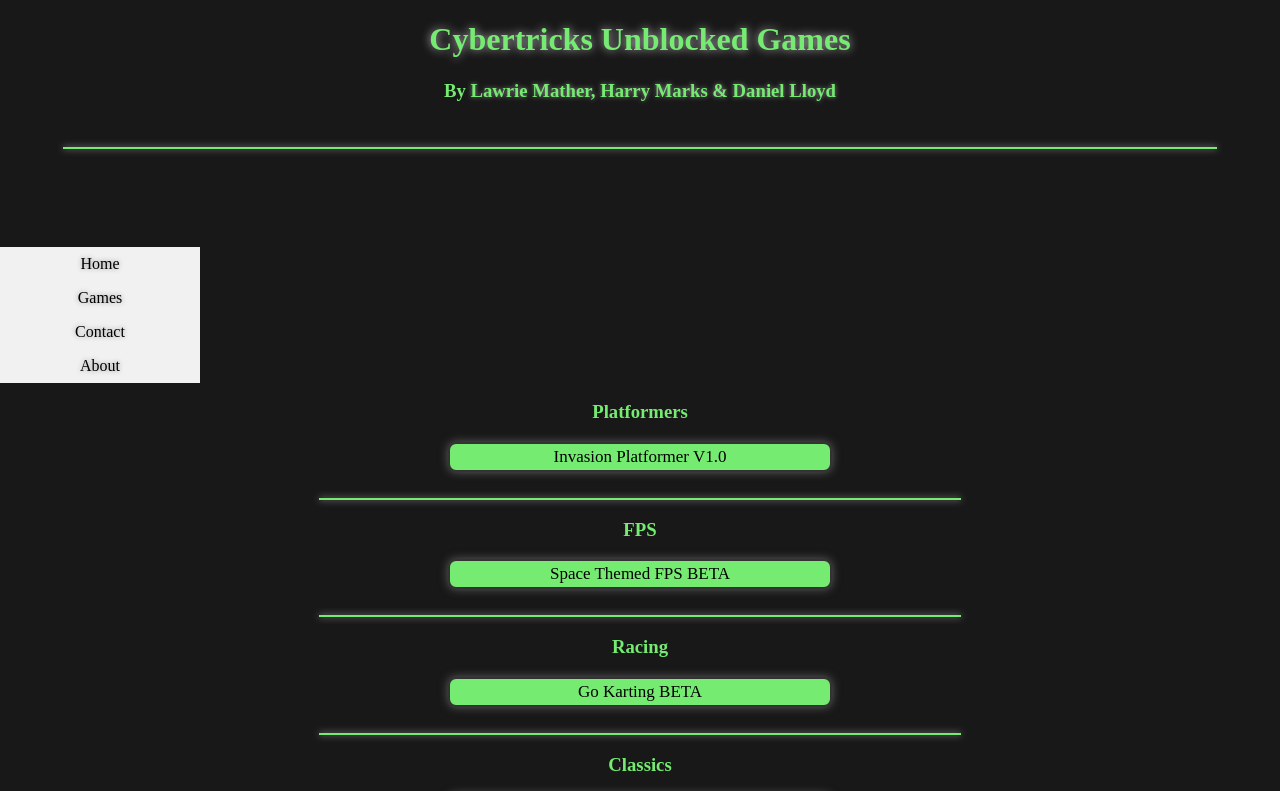
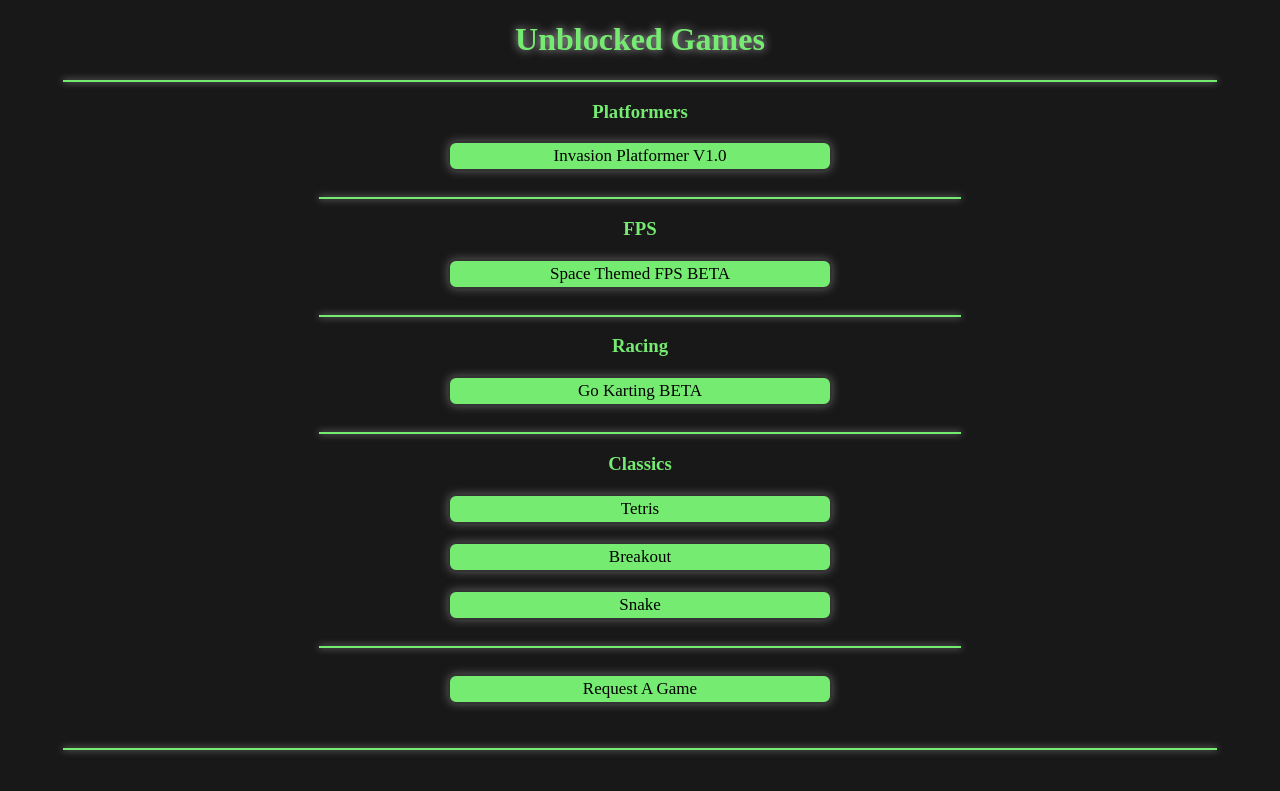
Before and after one commit to pycoder36/Games, a plain HTML site: page index.html in a window 1280 px wide. Shown: the top 791 px of the page. Drawn offline with Linux system fonts and the light colour scheme; a script that the page names is missing; a web font is replaced by a local one.

Commit message:
Update index.html

```diff
--- a/index.html
+++ b/index.html
@@ -6,50 +6,10 @@
     <link rel="icon" type="image/png" href="favicon-32x32.png"/>
     <meta charset="utf-8">
     <meta name="viewport" content="width=device-width">
-    <title>Cybertricks Unblocked Games</title>
+    <title>Unblocked Games</title>
     <link href="style.css" rel="stylesheet" type="text/css" />
-    <h1>Cybertricks Unblocked Games</h1>
-    <h3>By <a href="https://repl.it/@pycoder39/" target="new">Lawrie Mather,</a><a href="https://repl.it/@HarryOliver2/" target="new"> Harry Marks </a><a href="https://repl.it/@DanielLloyd/" target="new">& Daniel Lloyd</a></h3>
-    <br>
+    <h1>Unblocked Games</h1>
     <hr>
-<html text="align:center;">
-<br>
-<br>
-<br>
-<br>
-<br>
-<style>
-ul {
-  list-style-type: none;
-  margin: 0;
-  padding: 0;
-  width: 200px;
-  background-color: #f1f1f1;
-}
-
-li a {
-  display: block;
-  color: #000;
-  padding: 8px 16px;
-  text-decoration: none;
-}
-
-/* Change the link color on hover */
-li a:hover {
-  background-color: #555;
-  color: white;
-}
-</style>
-<body>
-
-
-
-<ul>
-  <li><a href="#home">Home</a></li>
-  <li><a href="#games">Games</a></li>
-  <li><a href="#contact">Contact</a></li>
-  <li><a href="#about">About</a></li>
-</ul>
   </head>
   <body>
     <h3> Platformers </h3>
```
